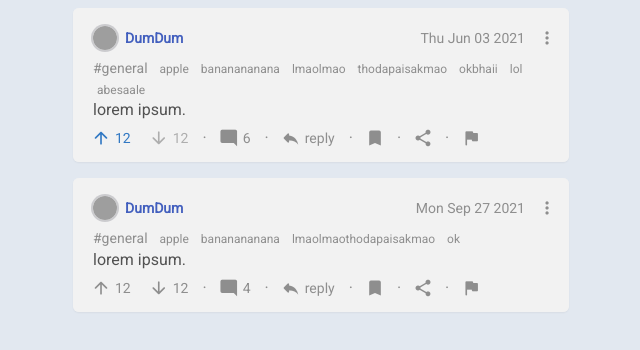
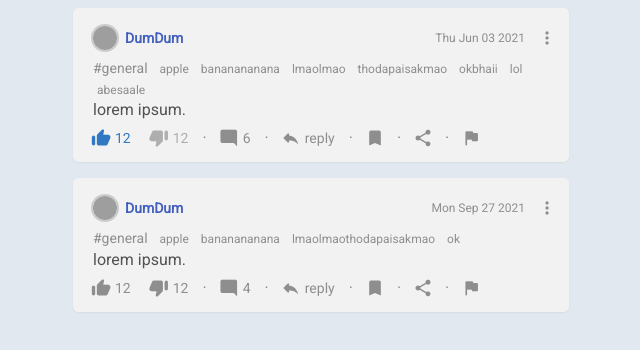
Before and after one commit to aryan02420/vite-vue-bpgc-conf-client, a Vue app: page / in a window 1280 px wide. Shown: the top 350 px of the page, without its empty margins (319-959 px from the left). Built offline with nearby package versions, Linux system fonts and the light colour scheme; grey boxes are pictures that could not be loaded.

Commit message:
minor changes

```diff
--- a/src/components/container.vue
+++ b/src/components/container.vue
@@ -12,10 +12,10 @@
         <slot name="main"></slot>
       </div>
       <div class="flex flex-row items-center gap-0 -mt-1 -mb-1.5 -ml-0.5">
-        <SmallButton :text="postInfo.numUpvotes" icon="arrow_upward"
+        <SmallButton :text="postInfo.numUpvotes" icon="thumb_up"
           :class="[{'text-action-normal':(postInfo.voted===1), 'text-disabled':(postInfo.voted===-1)}]"
           @clicked-event="vote(1)" />
-        <SmallButton :text="postInfo.numDownvotes" icon="arrow_downward"
+        <SmallButton :text="postInfo.numDownvotes" icon="thumb_down"
           :class="[{'text-action-danger':(postInfo.voted===-1), 'text-disabled':(postInfo.voted===1)}]"
           @clicked-event="vote(-1)" />
         <Separator v-if="postInfo.showSubComments && commentsExist" />
--- a/src/components/dateInfo.vue
+++ b/src/components/dateInfo.vue
@@ -1,5 +1,5 @@
 <template>
-  <span class="text-sm">{{dateToString}}</span>
+  <span class="text-xs">{{dateToString}}</span>
 </template>
 
 <script lang="ts">
--- a/src/components/userInfoSmall.vue
+++ b/src/components/userInfoSmall.vue
@@ -4,7 +4,7 @@
     <a :href="profileURL" :class="['ml-2 font-bold rounded-full select-none flex-grow-0 flex-shrink-0', `user-status user-status-${status}`]">
       <img class=" bg-white overflow-hidden rounded-full ring-2 ring-opacity-30 ring-gray-500"
         :src="profileImageURL"
-        :alt="name"
+        :alt="name" loading="lazy"
         :style="{width:profileImageSize, height:profileImageSize}"/>
     </a>
     <a :href="profileURL" class="font-bold hover:underline text-sm" :data-username="true">{{name}}</a>
--- a/tailwind.config.js
+++ b/tailwind.config.js
@@ -39,7 +39,7 @@ module.exports = {
         'status-offline': '#e74c3c' ,
         'status-busy': '#FFCC10' ,
         'action-normal': '#3178C3' ,
-        'action-danger': '#E4842F' ,
+        'action-danger': '#DB7100' ,
         inherit: 'inherit',
         initial: 'initial'
       },
```
